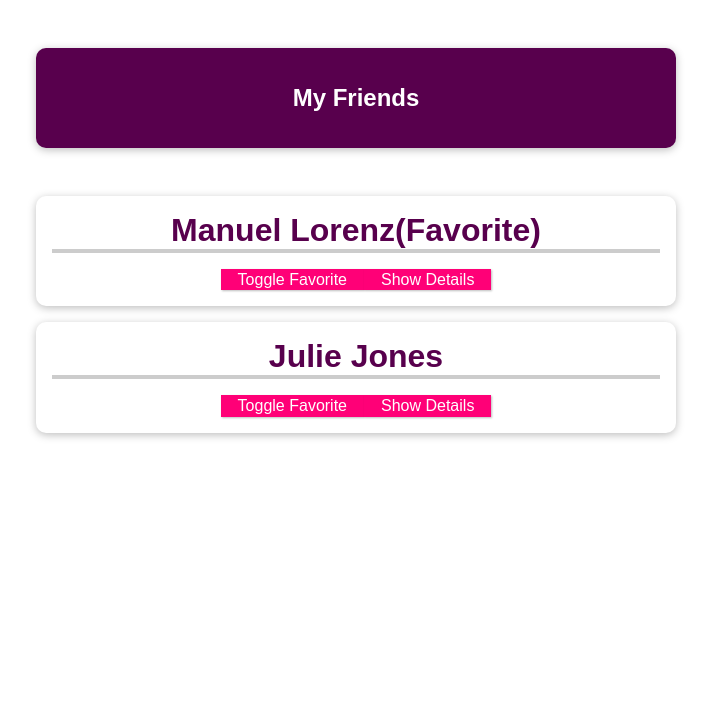
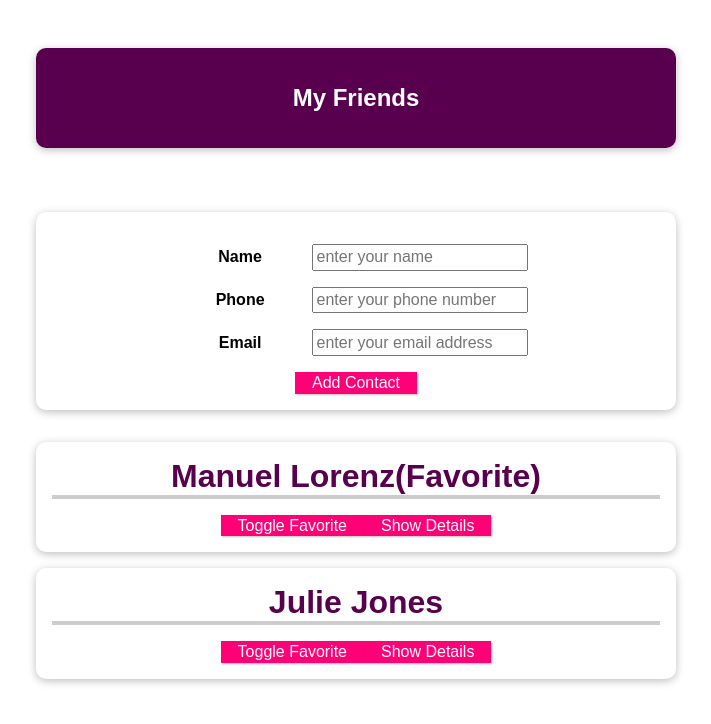
Before and after one commit to shoaibalirts/VUE-component-communication, a Vue app: page / in a window 1280 px wide. Shown: the top 724 px of the page, without its empty margins (284-995 px from the left). Built offline with nearby package versions, Linux system fonts and the light colour scheme.

Commit message:
used form in a newly created component namely NewFriend to get friend data and added that contact info to App component to render that data

```diff
--- a/src/App.vue
+++ b/src/App.vue
@@ -3,6 +3,9 @@
     <header>
       <h1>My Friends</h1>
     </header>
+    <div style="display: flex; justify-content: center">
+      <new-friend @submit-button-event="newFormData"></new-friend>
+    </div>
     <ul>
       <friend-contact
         v-for="friend in friends"
@@ -20,8 +23,9 @@
 
 <script>
 import FriendContact from "./components/FriendContact.vue";
+import NewFriend from "./components/NewFriend.vue";
 export default {
-  components: { FriendContact },
+  components: { FriendContact, NewFriend },
   data() {
     return {
       friends: [
@@ -44,10 +48,31 @@ export default {
   },
   methods: {
     toggleFavoriteStatus(friendId) {
-      const identifiedFriend = this.friends.find(
-        (friend) => friend.id === friendId
-      );
+      const identifiedFriend = this.friends.find((friend) => {
+        console.log("toggleFavoriteStatus triggered");
+
+        // console.log(friend);
+        // iterates all elements from 0 to the length of array, but as soon as it meets the below condition then
+        // it stops further iteration and returns that element which is pointing the current position
+        return friend.id === friendId;
+      });
+      console.log(identifiedFriend);
+
       identifiedFriend.isFavorite = !identifiedFriend.isFavorite;
+    },
+    newFormData(formData) {
+      // console.log(formData);
+
+      const newFriend = {
+        id: Math.random(),
+        name: formData.name,
+        phone: formData.phoneNumber,
+        email: formData.emailAddress,
+        isFavorite: false,
+      };
+      // console.log(formData);
+
+      this.friends.push(newFriend);
     },
   },
 };
@@ -79,7 +104,8 @@ header {
   padding: 0;
   list-style: none;
 }
-#app li {
+#app li,
+#app form {
   box-shadow: 0 2px 8px rgba(0, 0, 0, 0.26);
   margin: 1rem auto;
   border-radius: 10px;
--- a/src/components/FriendContact.vue
+++ b/src/components/FriendContact.vue
@@ -20,33 +20,45 @@
 
 <script>
 export default {
-  // props: ["name", "phoneNumber", "emailAddress"],
-  props: {
-    id: {
-      type: String,
-      required: true,
-    },
-    name: {
-      type: String,
-      required: true,
-    },
-    phoneNumber: {
-      type: String,
-      required: true,
-    },
-    emailAddress: {
-      type: String,
-      required: true,
-    },
-    isFavorite: {
-      type: Boolean,
-      required: false,
-      default: false,
-      // validator: function (value) {
-      //   return value === "1" || value === "0";
-      // },
-    },
-  },
+  props: ["id", "name", "phoneNumber", "emailAddress", "isFavorite"],
+  // props: {
+  //   id: {
+  //     type: String,
+  //     required: true,
+  //   },
+  //   name: {
+  //     type: String,
+  //     required: true,
+  //   },
+  //   phoneNumber: {
+  //     type: String,
+  //     required: true,
+  //   },
+  //   emailAddress: {
+  //     type: String,
+  //     required: true,
+  //   },
+  //   isFavorite: {
+  //     type: Boolean,
+  //     required: false,
+  //     default: false,
+  //     // validator: function (value) {
+  //     //   return value === "1" || value === "0";
+  //     // },
+  //   },
+  // },
+  emits: ["toggle-favorite"],
+  // emits: {
+  //   "toggle-favorite": function (id) {
+  //     if (id) {
+  //       return true;
+  //     } else {
+  //       console.warn("Id is missing");
+
+  //       return false;
+  //     }
+  //   },
+  // },
   data() {
     return {
       detailsAreVisible: false,
--- /dev/null
+++ b/src/components/NewFriend.vue
@@ -0,0 +1,74 @@
+// ----------- mark up -------------------------- // in the form we get user
+inputs and when everything is in place then we emit a custom event to // send
+this form data to App component.
+<template>
+  <form>
+    <div>
+      <label>Name</label>
+      <input type="text" v-model="name" placeholder="enter your name" />
+    </div>
+    <div>
+      <label>Phone</label>
+      <input
+        type="text"
+        v-model="phoneNumber"
+        placeholder="enter your phone number"
+      />
+    </div>
+    <div>
+      <label>Email</label>
+      <input
+        type="text"
+        v-model="emailAddress"
+        placeholder="enter your email address"
+      />
+    </div>
+    <button type="submit" @click="handleForm">Add Contact</button>
+  </form>
+</template>
+
+// ----------- configuration object -------------
+<script>
+export default {
+  emits: ["submit-button-event"],
+  data() {
+    {
+      return {
+        name: "",
+        phoneNumber: "",
+        emailAddress: "",
+      };
+    }
+  },
+  methods: {
+    handleForm(event) {
+      event.preventDefault();
+      const formData = {
+        name: this.name,
+        phoneNumber: this.phoneNumber,
+        emailAddress: this.emailAddress,
+      };
+      //   console.log(formData);
+
+      this.$emit("submit-button-event", formData);
+    },
+  },
+};
+</script>
+
+// ---------- css styling ------------------------
+<style>
+#app input {
+  font: inherit;
+  padding: 0.15rem;
+}
+#app label {
+  font-weight: bold;
+  margin-right: 1rem;
+  width: 7rem;
+  display: inline-block;
+}
+#app form div {
+  margin: 1rem 0;
+}
+</style>
--- a/src/main.js
+++ b/src/main.js
@@ -1,10 +1,15 @@
-import { createApp } from 'vue';
+import { createApp } from "vue";
 
-import App from './App.vue';
-import FriendContact from './components/FriendContact.vue';
-
+import App from "./App.vue";
+import FriendContact from "./components/FriendContact.vue";
+import NewFriend from "./components/NewFriend.vue";
 const app = createApp(App);
 
-app.component('friend-contact', FriendContact);
+// app.component("friend-contact", FriendContact);
+app
+  .component("friend-contact", FriendContact)
+  .component("new-friend", NewFriend);
 
-app.mount('#app');
+// FriendContact is component or a file name, and friend-contact is a usage like <friend-contact>
+
+app.mount("#app");
```
